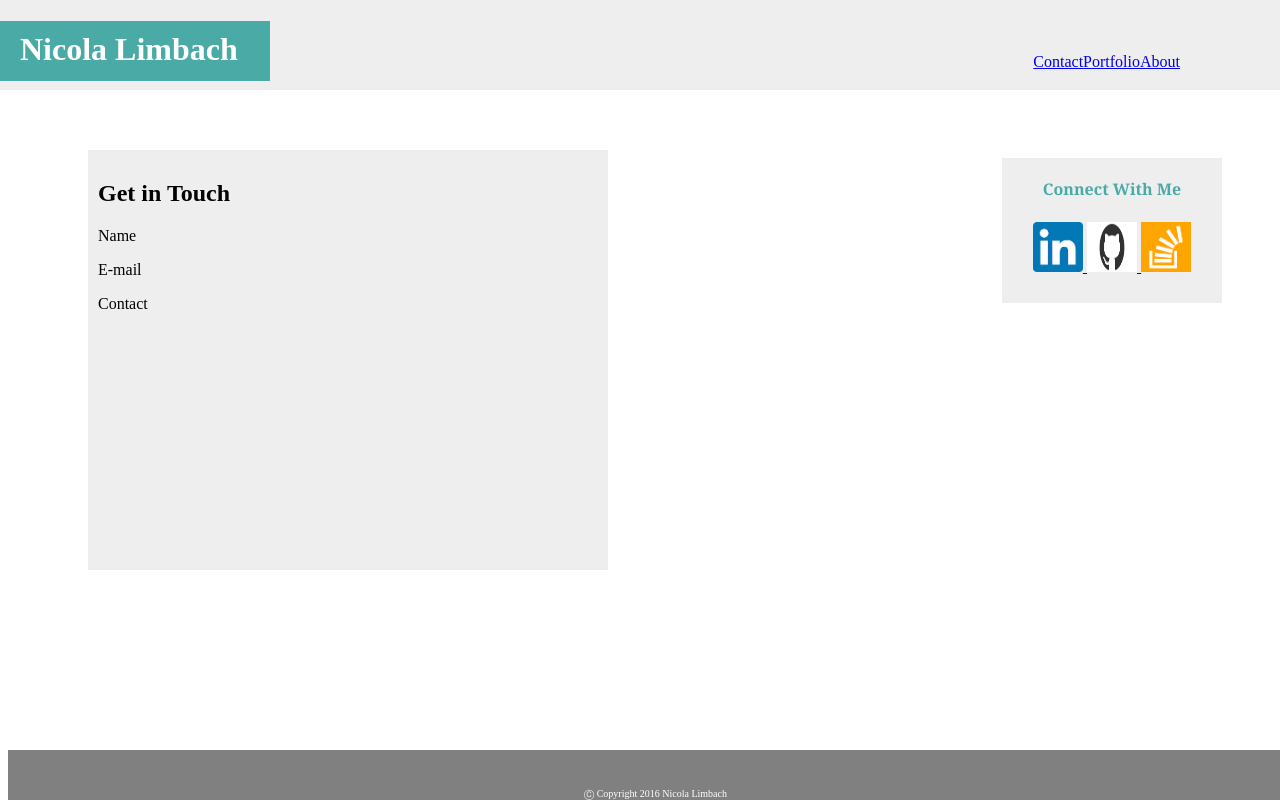
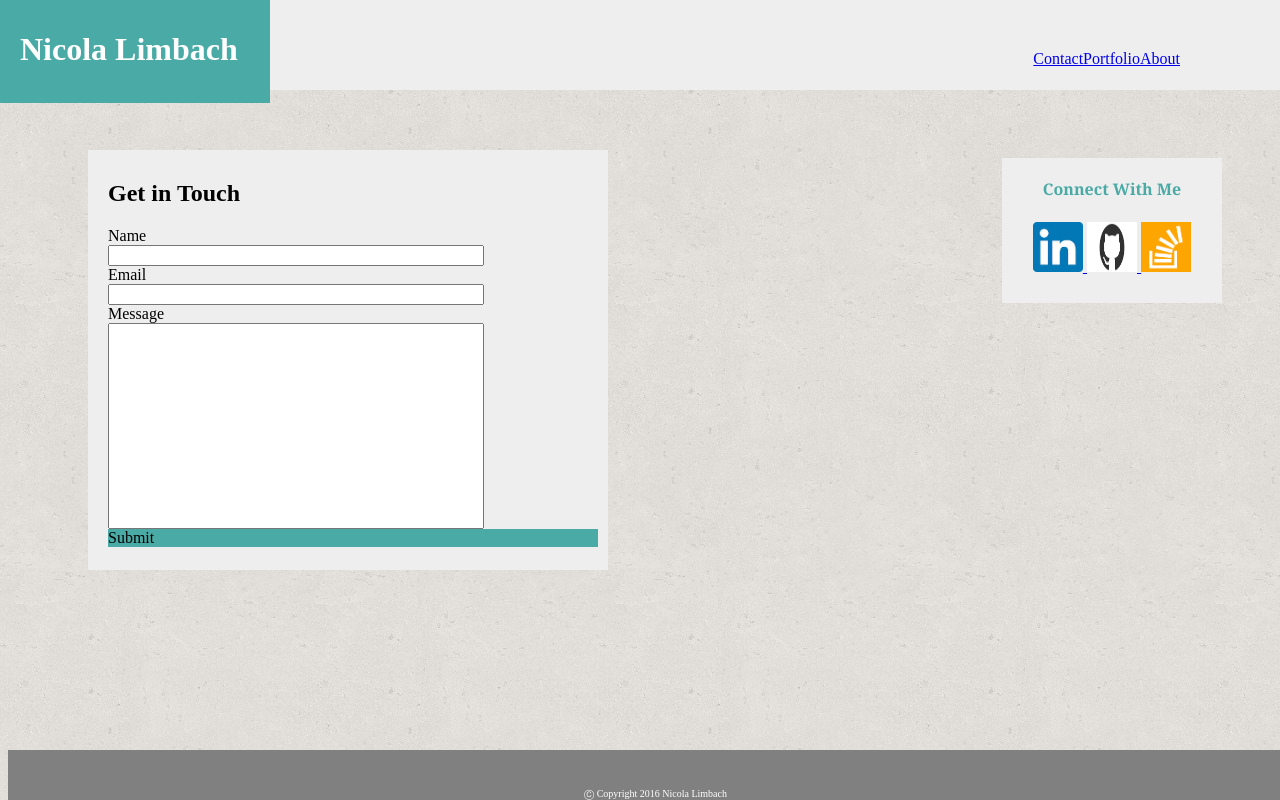
Before and after one commit to nlimbach/Basic-Portfolio, a plain HTML site: page contact.html in a window 1280 px wide. Drawn offline with Linux system fonts and the light colour scheme.

Commit message:
pages are set working on content

```diff
--- a/assets/css/style.css
+++ b/assets/css/style.css
@@ -1,8 +1,5 @@
 
 
-body {
-    background-color: #ffffff;
-}
 
 h1 {
 	background-color:#4aaaa5;
@@ -12,6 +9,7 @@ h1 {
 	padding-top: 10px;
 	padding-left: 20px;
 	 }
+
 
 .header {
 	background-color:#eee;
@@ -24,13 +22,19 @@ h1 {
 }
 .headername {
 
+
 	background-color:#4aaaa5;
+	position: absolute;
+	top:0;
+	right:-80;
 }
 
 .tabLinks {
-	position:relative;
+	position:fixed;
 	right: 100px;
-	top: -50px;
+	top: 50px;
+
+
 }
 
 .pageLink{
@@ -98,5 +102,26 @@ h1 {
  	position:absolute;
 	top:150px;
 	margin-left: 80px;
+
 	padding:10px;
 }
+
+.submit {
+	background-color:#4aaaa5;
+}
+
+.nameText {
+	width:75%;
+}
+
+.emailText {
+	width:75%;
+}
+
+.messageText {
+	height:200px;
+	width:75%;
+}
+.formItems {
+	margin-left:10px;
+}
--- a/contact.html
+++ b/contact.html
@@ -9,6 +9,12 @@
 	<link rel="stylesheet" type = "text/css" href="assets/css/style.css">
 
 </head>
+<style>
+	body  {
+	    background-image: url("assets/images/cork-wallet.PNG");
+
+	}
+</style>
 <body>
 
 
@@ -16,19 +22,30 @@
 
 	<div class ="contactForm">
 
+		<div class ="formItems">
+			<h2>Get in Touch</h2>
 
-		<h2>Get in Touch</h2>
+			<label>Name</label>
+			<br>
+			<input class ="nameText" name="name" type="name">
+			<br>
+			<label>Email</label>
+			<br>
+	    	<input class="emailText" name="email" type="email">
+	    	<br>
+			<label>Message</label>
+			<br>
+			<input class ="messageText" name="message" type ="message">
 
-		<p>Name</p>
-		<P>E-mail</P>
-		<p>Contact</p>
+			<div class ="submit">Submit</div>
+		</div>
 	</div>
 
 
 	<!--The below code should be the same for every page -->
 
 	<div class ="header">
-		<div class="HeaderName">
+		<div class="headername">
 			<h1>
 				Nicola Limbach
 			</h1>
@@ -40,6 +57,7 @@
 			<a class ="pageLink" href ="file:///Users/nicolalimbach/GTBC/Basic-Portfolio/portfolio.html">Portfolio</a>
 
 			<a class ="pageLink" href ="file:///Users/nicolalimbach/GTBC/Basic-Portfolio/contact.html">Contact</a>
+
 		</div>
 	</div>
 
```
Also changed, not shown: index.html (+29 -12 lines), portfolio.html (+7 -1 lines), assets/images/cork-wallet.png (added).
